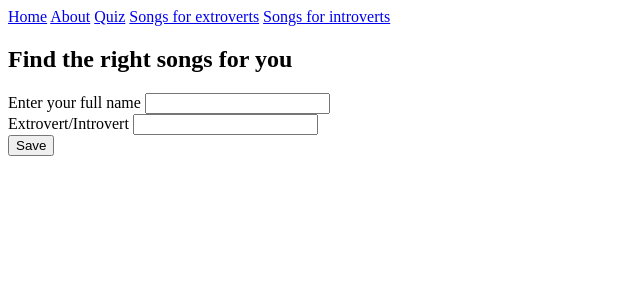
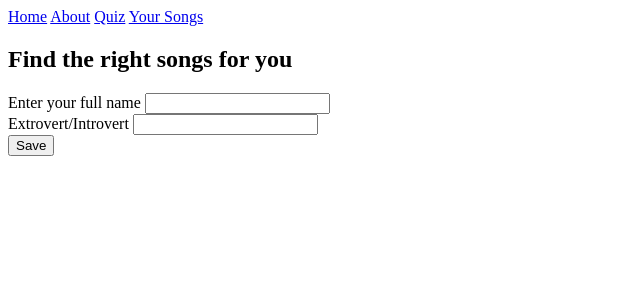
Before and after one commit to misbahmehmood/Fundamental-Project-, a Flask app: page /quiz in a window 1280 px wide. Shown: the top 300 px of the page, without its empty margins (0-640 px from the left). Run offline with Flask 2, Linux system fonts and the light colour scheme.

Commit message:
renamed files

```diff
--- a/application/routes.py
+++ b/application/routes.py
@@ -27,16 +27,14 @@ def quiz():
         db.session.add(data)
         db.session.commit()
 
-        if dataform.personality_type.data=='Introvert':
-            return redirect(url_for('introversion'))
-        elif dataform.personality_type.data=='Extravert':
-            return redirect(url_for('extraversion'))
+        return redirect(url_for('personality'))
+
 
     return render_template('quiz.html', title='Quiz', form=dataform)
 
-@app.route('/extraversion', methods=['GET', 'POST'])
+@app.route('/personality', methods=['GET', 'POST'])
 
-def extraversion():
+def personality():
         form=SongForm()
         if form.validate_on_submit():
             songData=Songs(
@@ -51,7 +49,7 @@ def extraversion():
             return redirect(url_for('home'))
         else:
             print(form.errors)
-        return render_template('extraversion.html', title='Extraversion Songs', form=form)
+        return render_template('personality.html', title='Songs', form=form)
 
 @app.route('/update/<int:id>', methods=['GET', 'POST'])
 def update(id):
@@ -67,7 +65,7 @@ def update(id):
             db.session.commit()
             return redirect (url_for('home'))
 
-    return render_template('extraversion_new.html', title='Update', form=form, update=to_update)
+    return render_template('personality_new.html', title='Update', form=form, update=to_update)
 
 
 
@@ -79,10 +77,3 @@ def delete(id):
     db.session.delete(to_delete)
     db.session.commit()
     return redirect(url_for('home'))
-
-
-
-@app.route('/introversion')
-
-def introversion():
-    return render_template('introversion.html', title='Introversion Songs')
--- a/application/templates/layout.html
+++ b/application/templates/layout.html
@@ -9,8 +9,7 @@
 			<a href="{{ url_for('home') }}">Home</a>
 			<a href="{{ url_for('about') }}">About</a>
 			<a href="{{ url_for('quiz') }}">Quiz</a>
-			<a href="{{ url_for('extraversion') }}">Songs for extroverts</a>
-			<a href="{{ url_for('introversion') }}">Songs for introverts</a>
+			<a href="{{ url_for('personality') }}">Your Songs</a>
 	{% block body_content %}{% endblock %}
 	</body>
 </html>
```
Also changed, not shown: application/templates/introversion.html (deleted, +0 -12 lines), application/templates/personality.html (renamed from application/templates/extraversion.html), application/templates/personality_new.html (renamed from application/templates/extraversion_new.html).
